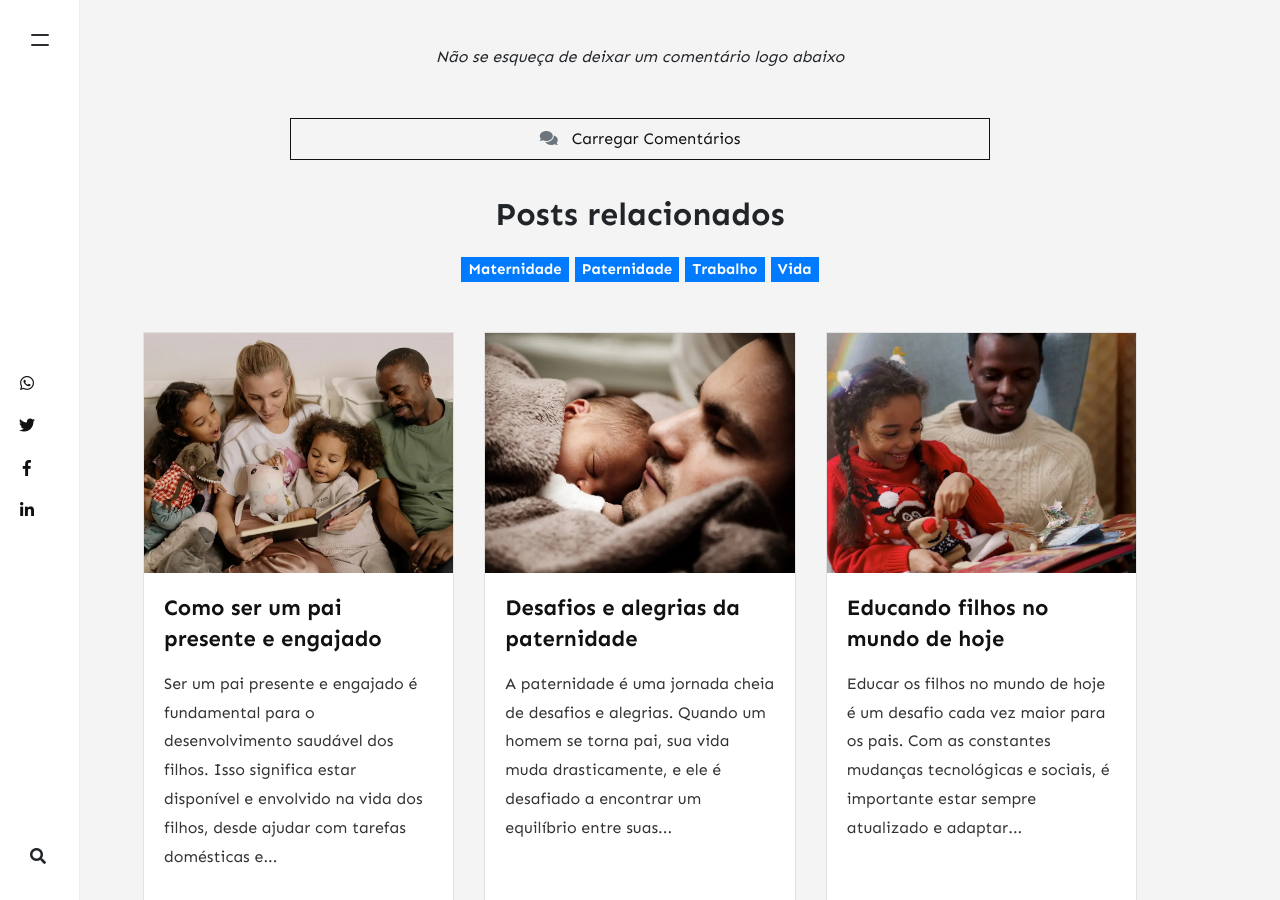
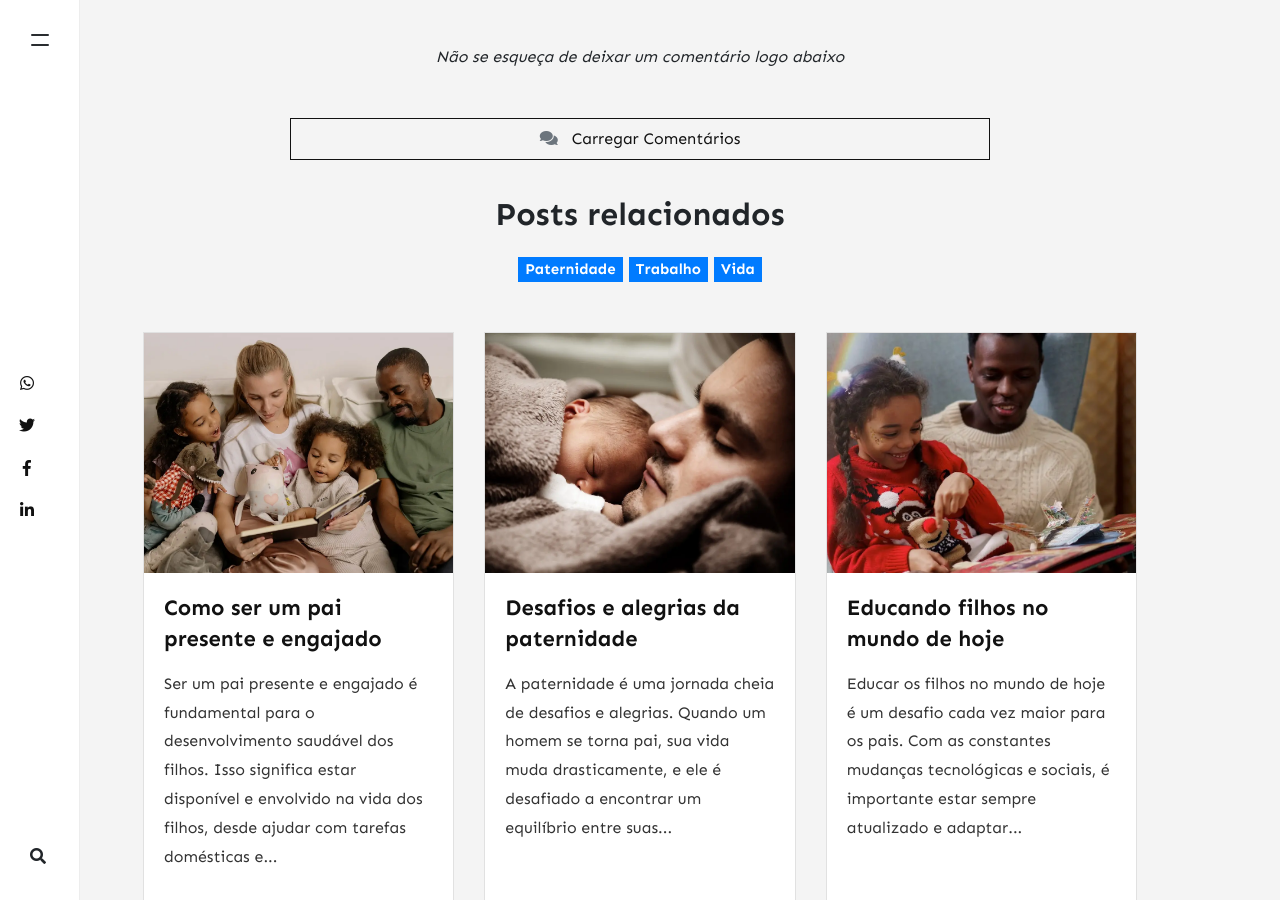
Before and after one commit to RuanAyram/paiparasempre_blog, a Jekyll site: the page built from _posts/2023-01-15-equilibrando-trabalho-e-vida-familiar-como-pai.md, in a window 1280 px wide and 900 px high, scrolled down 2401 px. Built offline with Jekyll 4.4.1, drawn with Linux system fonts in a browser that asks for light colours; nearby versions of some CDN libraries; comment, search, counter and statistics services are not loaded.

Commit message:
Update Post “2023-01-15-equilibrando-trabalho-e-vida-familiar-como-pai”

```diff
--- a/_posts/2023-01-15-equilibrando-trabalho-e-vida-familiar-como-pai.md
+++ b/_posts/2023-01-15-equilibrando-trabalho-e-vida-familiar-como-pai.md
@@ -8,8 +8,7 @@
   - Paternidade
   - Vida
   - Trabalho
-  - Maternidade
-image: /assets/images/image6.webp
+image: /assets/images/image7.webp
 imageshadow: true
 ---
 Equilibrar trabalho e vida familiar como pai é como tentar equilibrar uma bola de gude em um cano de PVC: é difícil, mas não impossível. Com algumas táticas engraçadas e criativas, você pode ter sucesso tanto no trabalho quanto em casa.
```
Also changed, not shown: assets/images/image7.webp (added).
